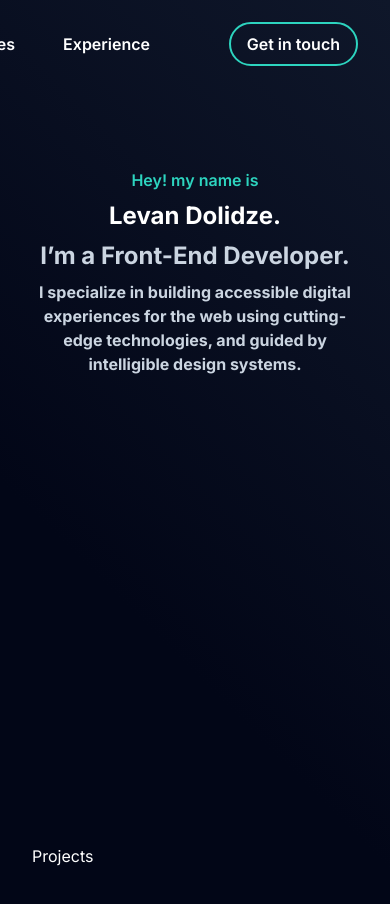
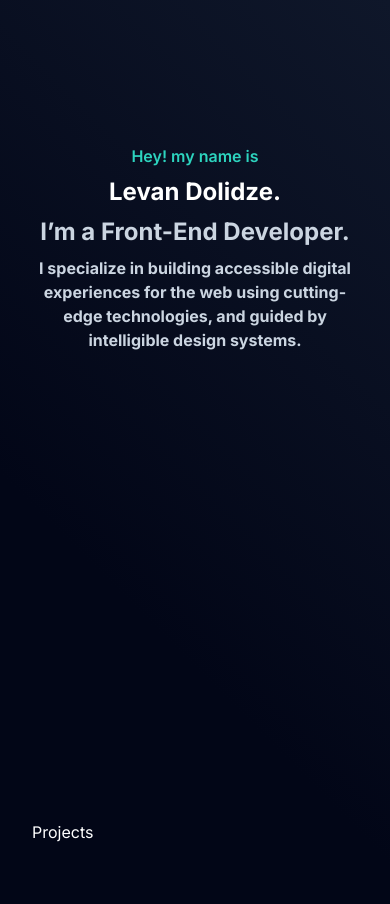
Before and after one commit to Levan-D/portfolio, a Next.js app: page / in a window 390 px wide. Shown: the top 904 px of the page. Built offline with nearby package versions, Linux system fonts and the light colour scheme.

Commit message:
Update Navbar.tsx

```diff
--- a/app/components/Navbar.tsx
+++ b/app/components/Navbar.tsx
@@ -43,7 +43,7 @@ export default function Navbar() {
 
   return (
     <nav className="select-none p-8">
-      <ul className="flex items-center justify-end gap-12 font-semibold ">
+      <ul className=" hidden items-center justify-end gap-12 font-semibold md:flex ">
         {routes.map((route, i) => {
           if (i !== 0) {
             return (
```
